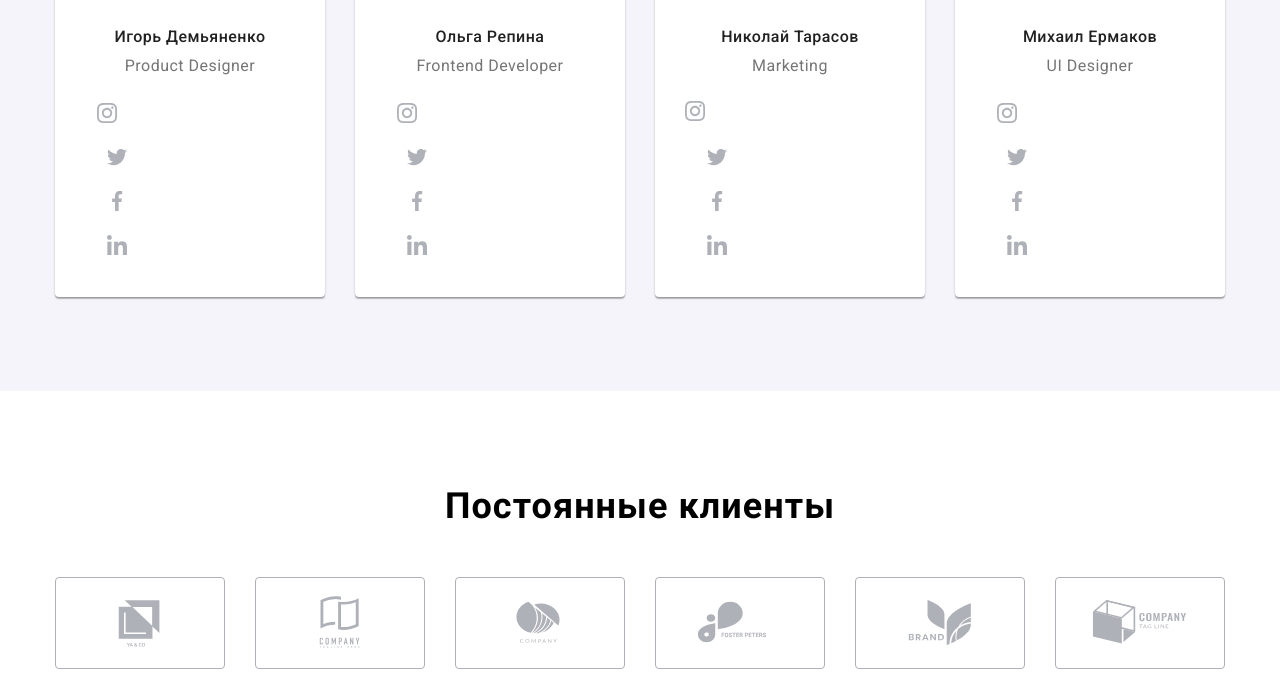
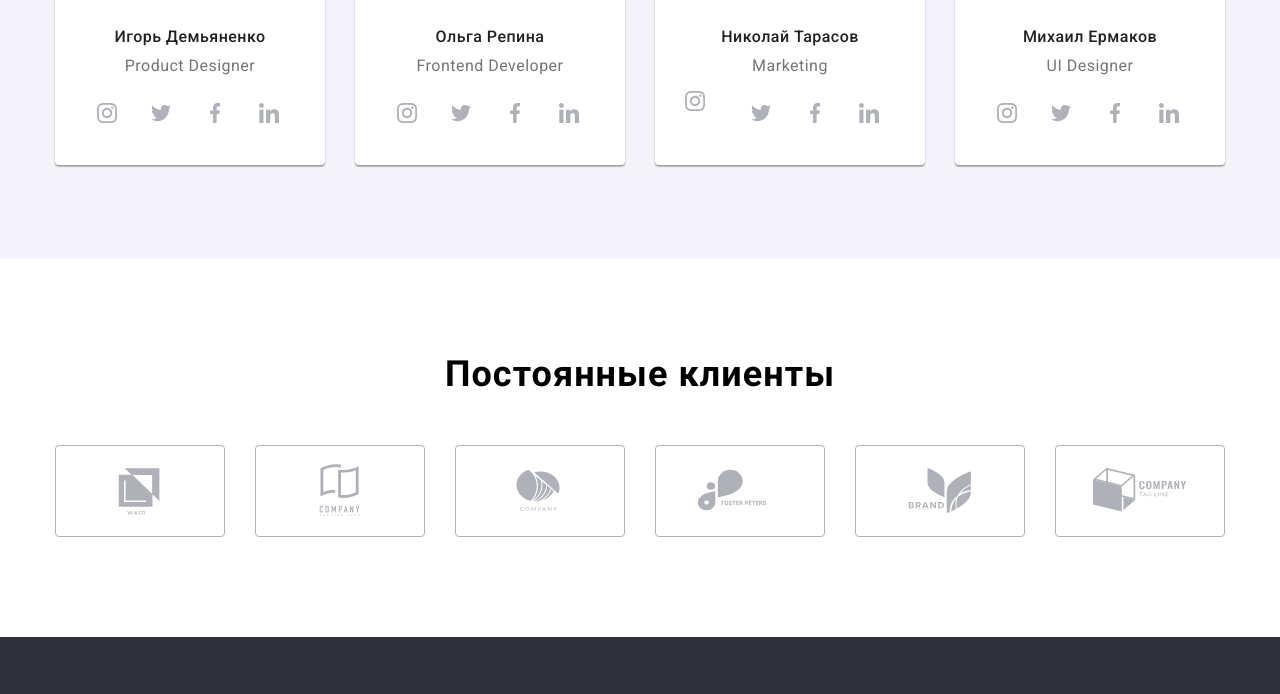
Before and after one commit to IlonaUrsulyak/goit-markup-hw-07., a plain HTML site: page index.html in a window 1280 px wide. Shown: the part 2047-2741 px from the top of the page. Drawn offline with nearby package versions, Linux system fonts and the light colour scheme.

Commit message:
bem__team

```diff
--- a/sacc/layout/_team.scss
+++ b/sacc/layout/_team.scss
@@ -52,7 +52,7 @@
   margin-bottom: 16px;
 }
 
-.team-social-list__item {
+.team-social-list {
   display: flex;
   align-items: center;
 }
```
Also changed, not shown: css/main.css, css/main.min.css, 2 other files.
